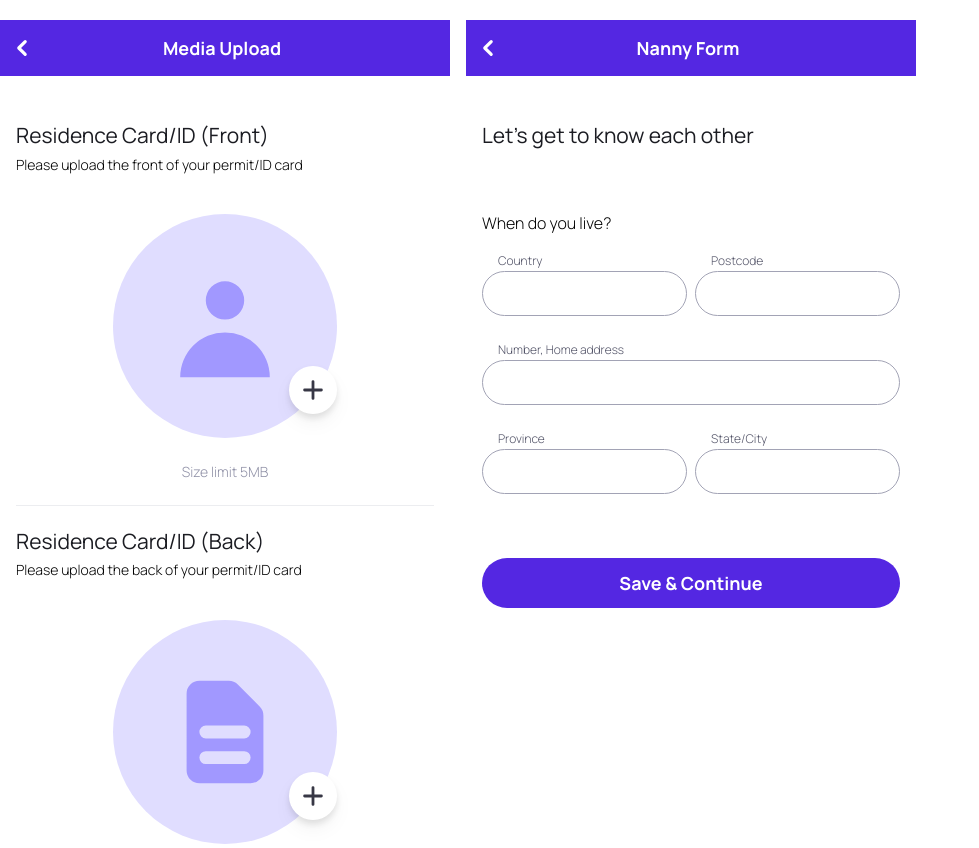
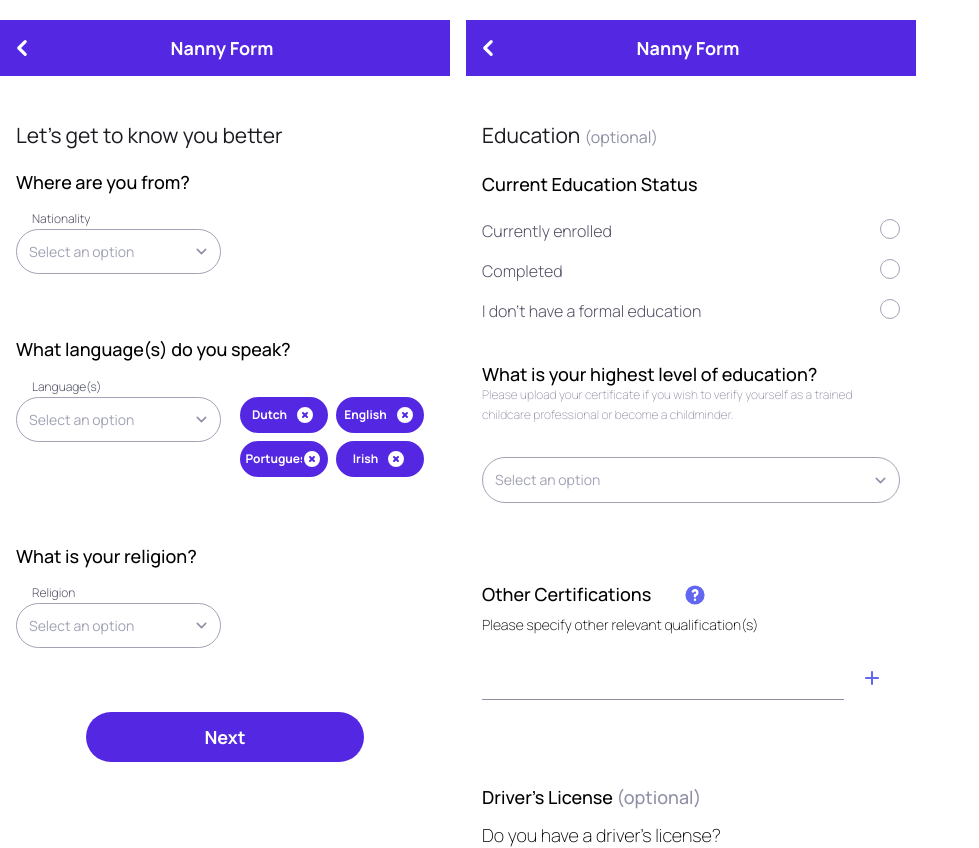
Before and after one commit to andres-codigo/nanny-nina, a Vue app: page /nanny-service-launch-checklist-onboarding in a window 1280 px wide. Shown: the part 1700-2548 px from the top of the page, without its empty margins (0-979 px from the left). Built offline with nearby package versions, Linux system fonts and the light colour scheme.

Commit message:
[component, pages] ResidenceCardOrID05 page moved into _removed-pages folder and hidden in container/AddressForm06 DOM updated and language badges added/ButtonPrimary slot added

```diff
--- a/src/components/buttons/ButtonPrimary.vue
+++ b/src/components/buttons/ButtonPrimary.vue
@@ -10,7 +10,9 @@
 			bg-lilac-500
 			hover:bg-lilac-400
 			focus:bg-lilac-600
-		">{{ text }}</button>
+		">
+		<slot name="iconWithText"></slot>
+		{{ text }}</button>
 </template>
 
 <script>
--- a/src/pages/02-caregiver/nanny/01-service-launch-and-checklist/ServiceLaunchChecklistOnboardingContainer.vue
+++ b/src/pages/02-caregiver/nanny/01-service-launch-and-checklist/ServiceLaunchChecklistOnboardingContainer.vue
@@ -11,7 +11,7 @@
 		<MediaUploadVideo04 class="max-w-450-for-dev-not-prod" />
 
 		<!-- 02 Residence Card/Id Checklist -->
-		<ResidenceCardOrID05 class="max-w-450-for-dev-not-prod" />
+		<!-- <ResidenceCardOrID05 class="max-w-450-for-dev-not-prod" /> -->
 
 		<!-- 03 Onboarding Form Checklist -->
 		<AddressForm06 class="max-w-450-for-dev-not-prod" />
@@ -41,8 +41,8 @@ import ChecklistLandingPage02 from './pages/ChecklistLandingPage02.vue'
 import MediaUploadPhoto03 from './pages/01-media-upload/MediaUploadPhoto03.vue'
 import MediaUploadVideo04 from './pages/01-media-upload/MediaUploadVideo04.vue'
 
-/* 02 Residence Card/Id Checklist */
-import ResidenceCardOrID05 from './pages/02-residence-card-id/ResidenceCardOrID05.vue'
+// /* 02 Residence Card/Id Checklist */
+// import ResidenceCardOrID05 from './pages/02-residence-card-id/ResidenceCardOrID05.vue'
 
 /* 03 Onboarding Form Checklist */
 import AddressForm06 from './pages/03-onboarding-form/AddressForm06.vue'
@@ -66,7 +66,7 @@ export default {
 		ChecklistLandingPage02,
 		MediaUploadPhoto03,
 		MediaUploadVideo04,
-		ResidenceCardOrID05,
+		// ResidenceCardOrID05,
 		AddressForm06,
 		EducationForm07,
 		HealthAndSafetyForm08,
--- a/src/pages/02-caregiver/nanny/01-service-launch-and-checklist/pages/03-onboarding-form/AddressForm06.vue
+++ b/src/pages/02-caregiver/nanny/01-service-launch-and-checklist/pages/03-onboarding-form/AddressForm06.vue
@@ -6,27 +6,57 @@
 		<main>
 			<div class="flex flex-col pt-6 mx-4">
 				<form class="w-full" action="#" method="POST">
-					<h5 class="my-6 text-left text-header-five text-gray-900">Let's get to know each other</h5>
+					<h5 class="my-6 text-left text-header-five text-gray-900">Let's get to know you better</h5>
 
-					<div class="my-16">
-						<span class="inline-block font-light">When do you live?</span>
+					<div class="mt-4 mb-8">
+						<h6 class="text-header-six font-medium">Where are you from?</h6>
 						<div class="mt-4 grid grid-cols-2 gap-y-6 gap-x-2">
-							<div><InputField text="Country" /></div>
-							<div><InputField text="Postcode" /></div>
-						</div>
-
-						<div class="mt-6">
-							<InputField text="Number, Home address" />
-						</div>
-
-						<div class="mt-6 grid grid-cols-2 gap-y-6 gap-x-2">
-							<div><InputField text="Province" /></div>
-							<div><InputField text="State/City" /></div>
+							<div><SelectMenu text="Nationality" /></div>
 						</div>
 					</div>
 
-					<div class="mt-10">
-						<ButtonPrimary text="Save &amp; Continue" />
+					<div class="my-16">
+						<h6 class="text-header-six font-medium">What language(s) do you speak?</h6>
+						<div class="mt-4 grid grid-cols-2 gap-y-6 gap-x-2">
+							<div><SelectMenu text="Language(s)" /></div>
+							<div class="flex flex-wrap justify-center items-center mt-4">
+								<ButtonPrimary class="inline-flex w-button-xs my-1 mx-1 py-2 leading-5">
+									<template #iconWithText>
+										<span class="inline-flex text-xs pr-2">Dutch</span>
+										<XCircleIcon class="w-5 h-5 relative -right-0" />
+									</template>
+								</ButtonPrimary>
+								<ButtonPrimary class="inline-flex w-button-xs my-1 mx-1 py-2 leading-5">
+									<template #iconWithText>
+										<span class="inline-flex text-xs pr-2">English</span>
+										<XCircleIcon class="w-5 h-5 relative -right-0" />
+									</template>
+								</ButtonPrimary>
+								<ButtonPrimary class="inline-flex w-button-xs my-1 mx-1 py-2 leading-5">
+									<template #iconWithText>
+										<span class="inline-flex text-xs truncate ... pr-2 w-14">Portuguese</span>
+										<XCircleIcon class="w-5 h-5 relative -right-0" />
+									</template>
+								</ButtonPrimary>
+								<ButtonPrimary class="inline-flex w-button-xs my-1 mx-1 py-2 leading-5">
+									<template #iconWithText>
+										<span class="inline-flex text-xs pr-2">Irish</span>
+										<XCircleIcon class="w-5 h-5 relative -right-0" />
+									</template>
+								</ButtonPrimary>
+							</div>
+						</div>
+					</div>
+
+					<div class="my-16">
+						<h6 class="text-header-six font-medium">What is your religion?</h6>
+						<div class="mt-4 grid grid-cols-2 gap-y-6 gap-x-2">
+							<div><SelectMenu text="Religion" /></div>
+						</div>
+					</div>
+
+					<div class="flex flex-col justify-center items-center mt-10">
+						<ButtonPrimary text="Next" class="w-button-lg py-4" />
 					</div>
 				</form>
 			</div>
@@ -36,17 +66,20 @@
 
 <script>
 import TopNavigation from '../../../../../../components/navigation/TopNavigation.vue'
+import SelectMenu from '../../../../../../components/form/SelectMenu.vue'
 import InputField from '../../../../../../components/form/InputField.vue'
 import ButtonPrimary from '../../../../../../components/buttons/ButtonPrimary.vue'
 
-import { ChevronLeftIcon } from '@heroicons/vue/solid'
+import { ChevronLeftIcon, XCircleIcon } from '@heroicons/vue/solid'
 
 export default {
 	components: {
 		TopNavigation,
+		SelectMenu,
 		InputField,
 		ButtonPrimary,
-		ChevronLeftIcon
+		ChevronLeftIcon,
+		XCircleIcon
 	}
 }
 </script>
```
Also changed, not shown: src/pages/02-caregiver/nanny/01-service-launch-and-checklist/pages/_removed-pages/02-residence-card-id/ResidenceCardOrID05.vue (renamed from src/pages/02-caregiver/nanny/01-service-launch-and-checklist/pages/02-residence-card-id/ResidenceCardOrID05.vue).
